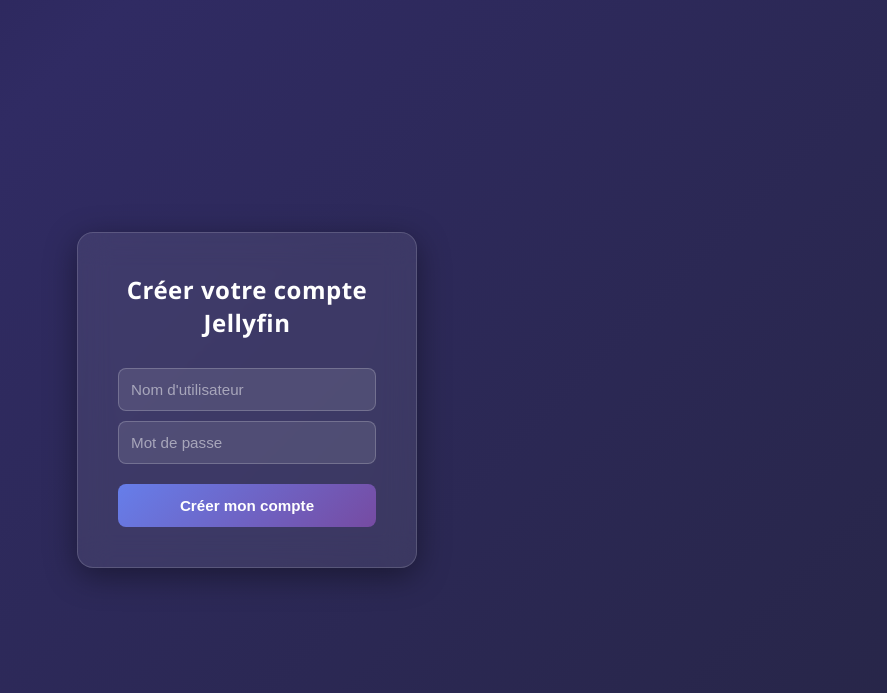
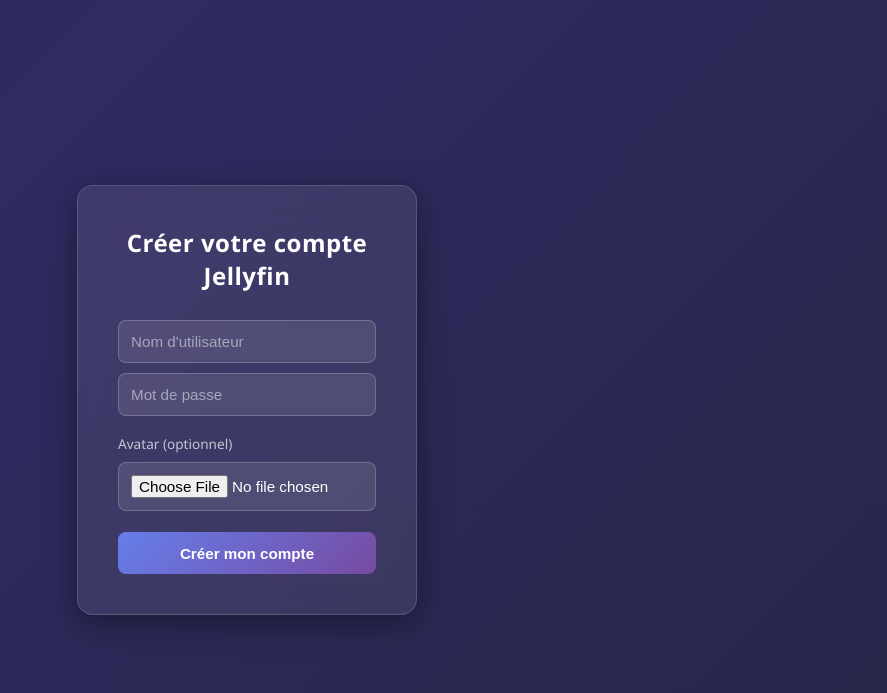
Before and after one commit to maximefontaine01-bit/jellyfin-invite-tool, a Flask app: template templates/invite.html in a window 1280 px wide. Shown: the top 693 px of the page, without its empty margins (393-1280 px from the left). Run offline with Flask 3, Linux system fonts and the light colour scheme; the template is opened without the code that fills it: most values are stand-ins (such as "Sample title", 1, 10 or a date in 2020).

Commit message:
Update invite.html

```diff
--- a/templates/invite.html
+++ b/templates/invite.html
@@ -6,9 +6,11 @@
 <h2>Créer votre compte Jellyfin</h2>
 {% if error %}<p class="error">{{ error }}</p>{% endif %}
 {% if token %}
-<form method="POST">
+<form method="POST" enctype="multipart/form-data">
 <input type="text" name="username" placeholder="Nom d'utilisateur" required>
 <input type="password" name="password" placeholder="Mot de passe" required>
+<label style="text-align:left; display:block; font-size:0.85rem; color:rgba(255,255,255,0.7); margin:0.8rem 0 0.3rem;">Avatar (optionnel)</label>
+<input type="file" name="avatar" accept="image/png, image/jpeg">
 <button type="submit">Créer mon compte</button>
 </form>
 {% endif %}
```
